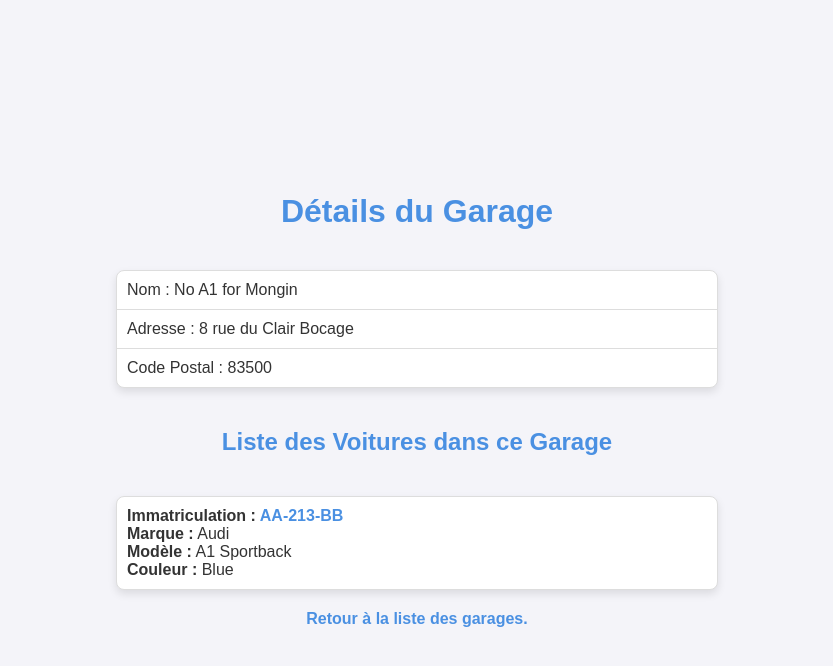
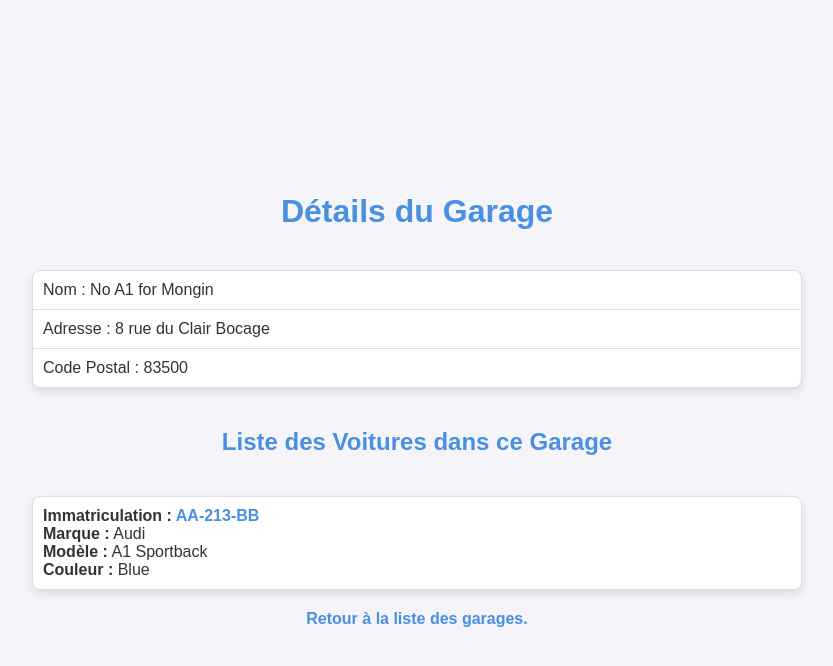
Before and after one commit to Shazbg/vroumvroum, a Django app: page /public/garage/1/ in a window 1280 px wide. Shown: the top 666 px of the page, without its empty margins (223-1056 px from the left). Run offline with Django 5.2, Linux system fonts and the light colour scheme; data comes from the database, SQL or seed files in the repository.

Commit message:
css changes

```diff
--- a/public/static/public/style.css
+++ b/public/static/public/style.css
@@ -24,8 +24,7 @@ ul {
     list-style-type: none;
     padding: 0;
     margin: 20px 0;
-    width: 80%;
-    max-width: 600px;
+    width: 60%;
     background-color: #fff;
     border: 1px solid #ddd;
     border-radius: 8px;
@@ -71,7 +70,7 @@ a.return-link:hover {
 
 /* Image styling */
 img {
-    width: 100%; /* L'image prend toute la largeur de son conteneur */
+    width: 50%; /* L'image prend toute la largeur de son conteneur */
     max-width: 1200px; /* Limite de taille pour les très grands écrans */
     margin: 20px auto;
     display: block;
```
